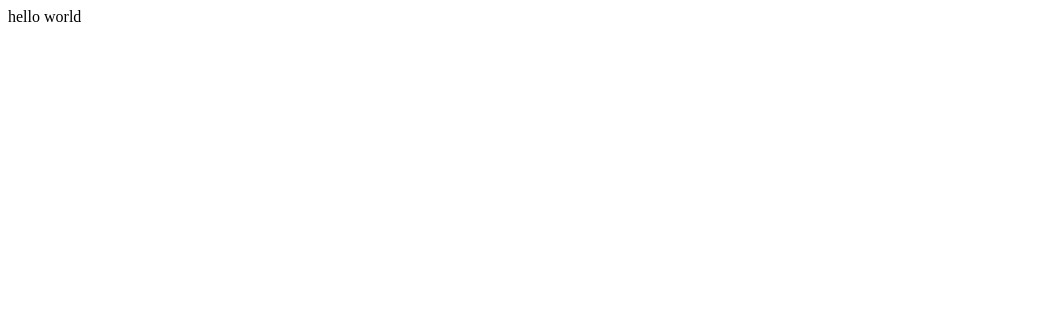
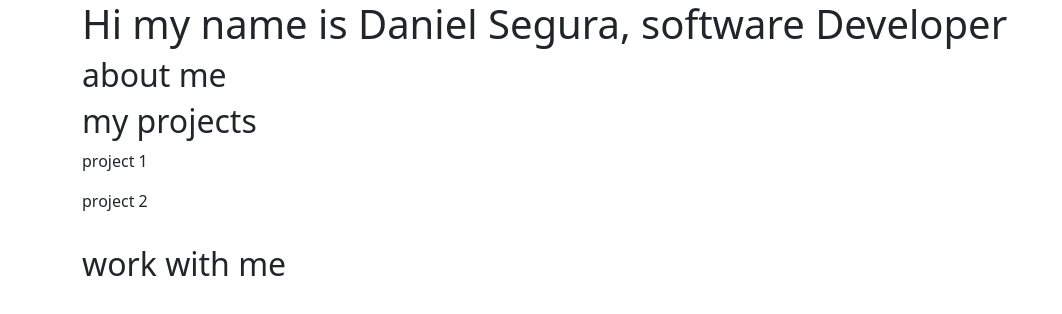
Before and after one commit to quirkyexplorer/porfolio4, a React (Create React App) app: page / in a window 1280 px wide. Shown: the top 314 px of the page, without its empty margins (0-1062 px from the left). Built offline with nearby package versions, Linux system fonts and the light colour scheme.

Commit message:
added sass files

```diff
--- a/package.json
+++ b/package.json
@@ -11,6 +11,7 @@
     "react-bootstrap": "^2.8.0",
     "react-dom": "^18.2.0",
     "react-scripts": "5.0.1",
+    "sass": "^1.67.0",
     "web-vitals": "^2.1.4"
   },
   "scripts": {
--- a/public/index.html
+++ b/public/index.html
@@ -8,6 +8,12 @@
     <meta
       name="description"
       content="Web site created using create-react-app"
+    />
+    <link
+        rel="stylesheet"
+        href="https://cdn.jsdelivr.net/npm/bootstrap@5.3.0/dist/css/bootstrap.min.css"
+        integrity="sha384-9ndCyUaIbzAi2FUVXJi0CjmCapSmO7SnpJef0486qhLnuZ2cdeRhO02iuK6FUUVM"
+        crossorigin="anonymous"
     />
     <link rel="apple-touch-icon" href="%PUBLIC_URL%/logo192.png" />
     <!--
--- a/src/App.js
+++ b/src/App.js
@@ -1,10 +1,28 @@
 
-
+import { Table } from 'react-bootstrap'
 
 function App() {
   return (
-    <div className="App">
-     hello world
+    <div className="container">
+     <h1>Hi my name is Daniel Segura, software Developer</h1>
+
+     <h2>about me</h2>
+
+
+     <h2>my projects</h2>
+
+        <Table striped>
+            <p>
+             project 1
+            </p>
+            <p>
+             project 2
+            </p>
+
+        </Table>
+
+
+     <h2>work with me</h2>
     </div>
   );
 }
--- /dev/null
+++ b/src/styles.css
@@ -0,0 +1 @@
+/*# sourceMappingURL=styles.css.map */
```
Also changed, not shown: src/styles.scss (added), 2 other files (tests, documents, lock files or other folders).
